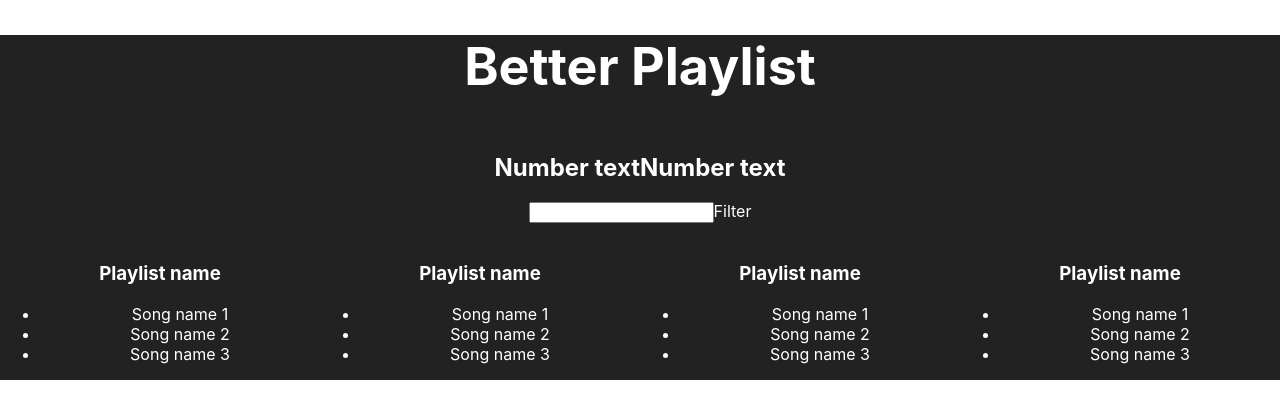
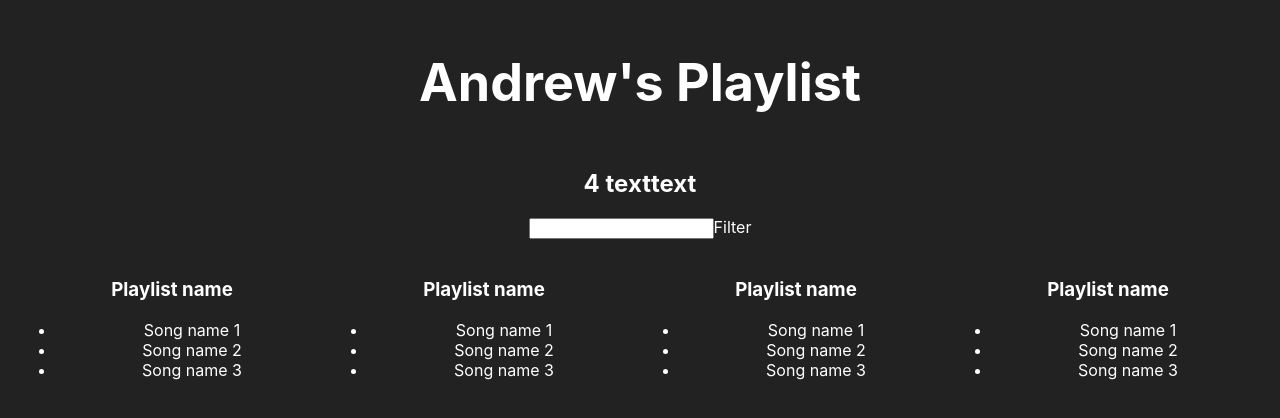
Before and after one commit to awtwhite/devtips-yt-better-playlists, a React (Create React App) app: page / in a window 1280 px wide. Shown: the top 418 px of the page. Built offline with nearby package versions, Linux system fonts and the light colour scheme.

Commit message:
Update styles and add some fake data

```diff
--- a/src/App.css
+++ b/src/App.css
@@ -1,26 +1,8 @@
 .App {
+  padding: 1em;
+  min-height: 100vh;
   text-align: center;
   background-color: #222;
-}
-
-.App-logo {
-  animation: App-logo-spin infinite 20s linear;
-  height: 40vmin;
-}
-
-.App-header {
-  background-color: #282c34;
-  min-height: 100vh;
-  display: flex;
-  flex-direction: column;
-  align-items: center;
-  justify-content: center;
-  font-size: calc(10px + 2vmin);
-  color: white;
-}
-
-.App-link {
-  color: #61dafb;
 }
 
 @keyframes App-logo-spin {
--- a/src/App.js
+++ b/src/App.js
@@ -1,74 +1,102 @@
-import React, { Component } from 'react';
+import React, {Component} from 'react';
 import logo from './logo.svg';
 import './App.css';
 
-let defaultColor = '#fff';
 let defaultStyle = {
-    color: defaultColor
+  color: '#fff'
 };
 let otherStyle = {
   background: 'tomato'
 };
+let fakeServerData = {
+  user: {
+    name: 'Andrew',
+    playlists: [
+      {
+        name: 'Favourites',
+        songs: ['Starcity', 'Many plow', 'Serpent sole']
+      }, {
+        name: 'Discover weekly',
+        songs: ['Hamony', 'Sandlewood', 'Tri state']
+      }, {
+        name: 'Moto',
+        songs: ['Floss nogo', 'Anywhoo', 'Bass sol']
+      }, {
+        name: 'Gaming',
+        songs: ['Good god', 'Kitty', 'Only once']
+      }
+    ]
+  }
+}
 
 class Aggregate extends Component {
   render() {
-    return (
-      <div style={{
+    return (<div style={{
         ...defaultStyle,
         display: 'inline-block'
     }}>
-          <h2>Number text</h2>
-      </div>
-    );
+      <h2>
+        {this.props.playlists && this.props.playlists.length} text
+      </h2>
+    </div>);
   }
 }
 
 class Filter extends Component {
   render() {
-  return (
-     <div style={defaultStyle}>
-         <img />
+    return (<div className='app' style={defaultStyle}>
+      <img/>
       <input type="text"></input>
       Filter
-     </div>
-    );
+    </div>);
   }
 }
 
 class Playlist extends Component {
   render() {
-        return (
-           <div style={{
+    return (<div style={{
         ...defaultStyle,
         display: 'inline-block',
         width: "25%"
       }}>
-                <img />
+      <img/>
       <h3>Playlist name</h3>
       <ul>
         <li>Song name 1</li>
         <li>Song name 2</li>
         <li>Song name 3</li>
       </ul>
-            </div>
-        );
+    </div>);
   }
 }
 
 class App extends Component {
+  constructor() {
+    super()
+    this.state = {serverData: {}}
+  }
+  componentDidMount() {
+    this.setState({serverData: fakeServerData})
+  }
   render() {
-    return (
-      <div className="App">
-          <h1>Better Playlist</h1>
-          <Aggregate />
-          <Aggregate />
-          <Filter />
-          <Playlist />
-          <Playlist />
-          <Playlist />
-          <Playlist />
-      </div>
-    );
+    return (<div className='App'>
+      <h1>
+        {this.state.serverData.user &&
+        this.state.serverData.user.name}'s Playlist
+      </h1>
+      <Aggregate
+        playlists={
+          this.state.serverData.user &&
+          this.state.serverData.user.playlists
+        }
+      />
+      <Aggregate/>
+      <Filter/>
+      <Playlist/>
+      <Playlist/>
+      <Playlist/>
+      <Playlist/>
+    </div>);
   }
 }
 
```
Lines whose indentation alone changed are shown as unchanged.
